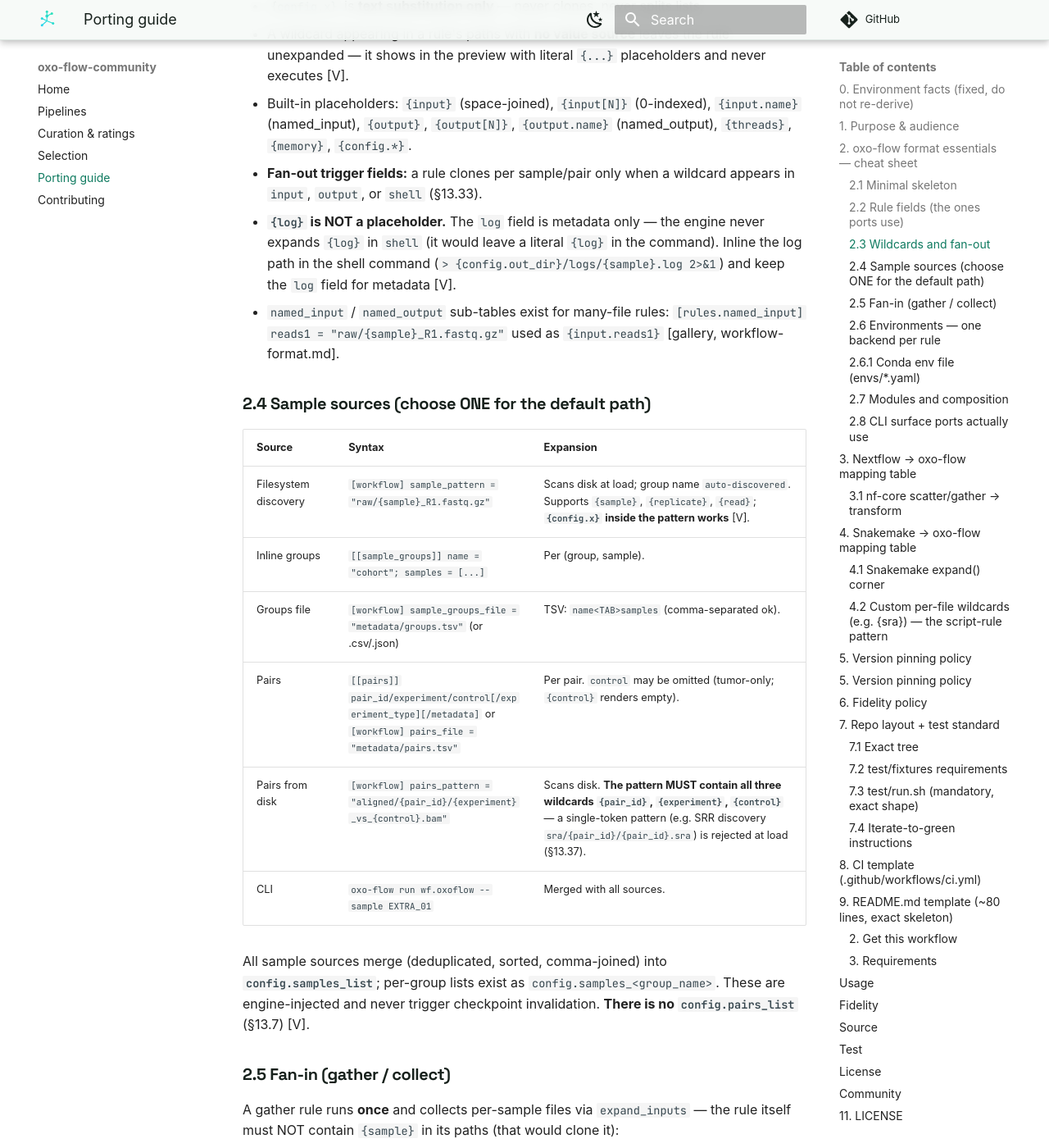
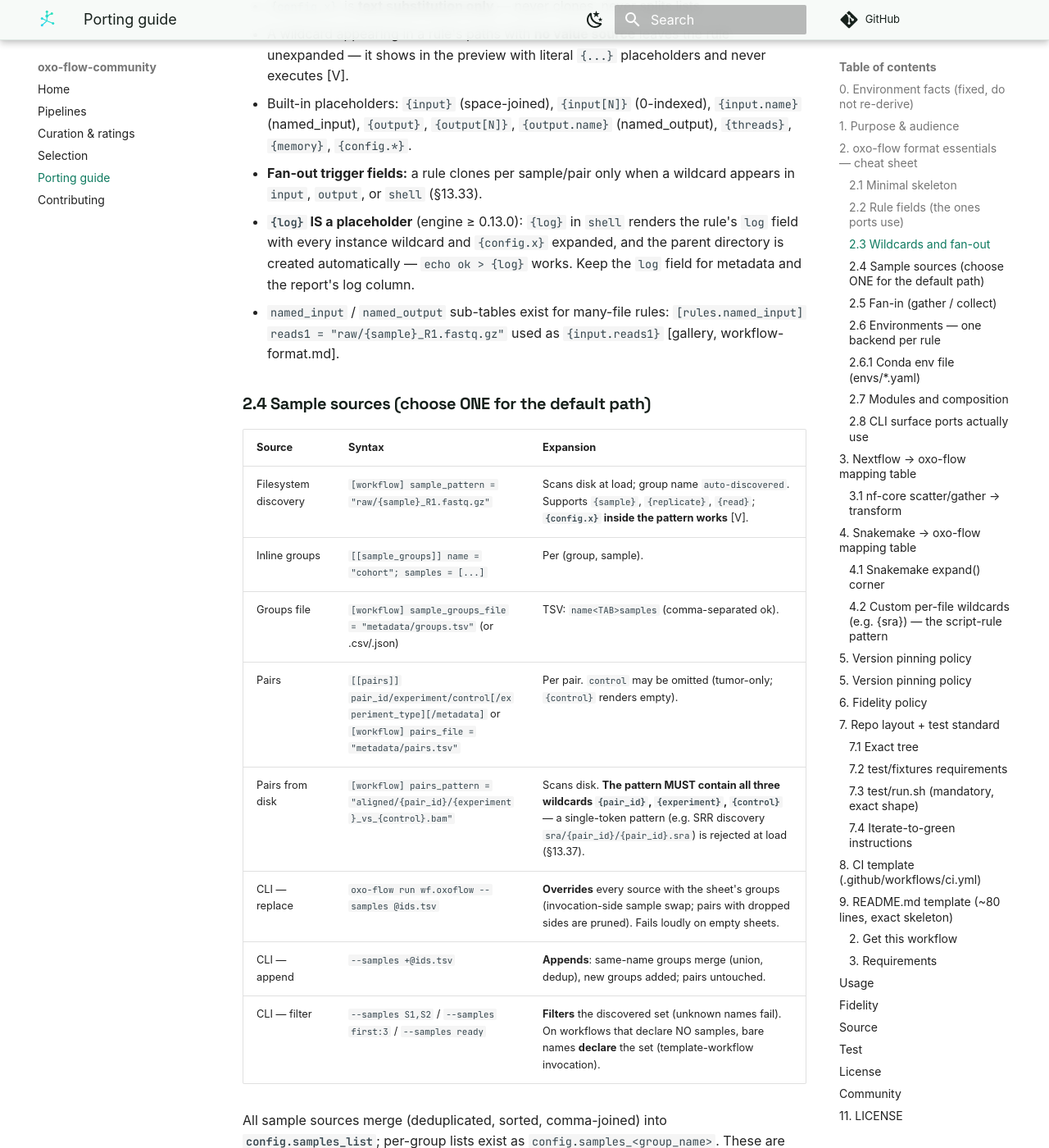
Before and after one commit to oxo-flow-community/oxo-flow-community.github.io, an MkDocs documentation site: the page built from docs/about/porting.md, in a window 1280 px wide and 1400 px high, scrolled down 5736 px. Shown: the whole window at 82% size. Built offline with MkDocs 1.6.1 and Material for MkDocs 9.7.7, drawn with Linux system fonts in a browser that asks for light colours; comment, search, counter and statistics services are not loaded; some of the changed text lies outside the part shown.

Commit message:
docs(porting): sync sample selection, {log} placeholder, expand_inputs edges
- the --sample CLI row predates its deletion (--samples @/+@/names is
  the unified selection entry point)
- {log} has been a real shell placeholder since 0.13.0 (per-instance
  wildcards + auto parent dirs)
- expand_inputs patterns form template-level DAG edges (0.13.2+), so
  gather rules show their true fan-in in catalog graphs

````diff
--- a/docs/about/porting.md
+++ b/docs/about/porting.md
@@ -194,11 +194,10 @@ declares **`threads=1`** in dry-run output (the "unset" sentinel, §13.1).
   (named_output), `{threads}`, `{memory}`, `{config.*}`.
 - **Fan-out trigger fields:** a rule clones per sample/pair only when a
   wildcard appears in `input`, `output`, or `shell` (§13.33).
-- **`{log}` is NOT a placeholder.** The `log` field is metadata only — the
-  engine never expands `{log}` in `shell` (it would leave a literal `{log}`
-  in the command). Inline the log path in the shell command
-  (`> {config.out_dir}/logs/{sample}.log 2>&1`) and keep the `log` field for
-  metadata [V].
+- **`{log}` IS a placeholder** (engine ≥ 0.13.0): `{log}` in `shell` renders the
+  rule's `log` field with every instance wildcard and `{config.x}` expanded,
+  and the parent directory is created automatically — `echo ok > {log}` works.
+  Keep the `log` field for metadata and the report's log column.
 - `named_input` / `named_output` sub-tables exist for many-file rules:
   `[rules.named_input] reads1 = "raw/{sample}_R1.fastq.gz"` used as
   `{input.reads1}` [gallery, workflow-format.md].
@@ -212,7 +211,9 @@ declares **`threads=1`** in dry-run output (the "unset" sentinel, §13.1).
 | Groups file | `[workflow] sample_groups_file = "metadata/groups.tsv"` (or .csv/.json) | TSV: `name<TAB>samples` (comma-separated ok). |
 | Pairs | `[[pairs]] pair_id/experiment/control[/experiment_type][/metadata]` or `[workflow] pairs_file = "metadata/pairs.tsv"` | Per pair. `control` may be omitted (tumor-only; `{control}` renders empty). |
 | Pairs from disk | `[workflow] pairs_pattern = "aligned/{pair_id}/{experiment}_vs_{control}.bam"` | Scans disk. **The pattern MUST contain all three wildcards `{pair_id}`, `{experiment}`, `{control}`** — a single-token pattern (e.g. SRR discovery `sra/{pair_id}/{pair_id}.sra`) is rejected at load (§13.37). |
-| CLI | `oxo-flow run wf.oxoflow --sample EXTRA_01` | Merged with all sources. |
+| CLI — replace | `oxo-flow run wf.oxoflow --samples @ids.tsv` | **Overrides** every source with the sheet's groups (invocation-side sample swap; pairs with dropped sides are pruned). Fails loudly on empty sheets. |
+| CLI — append | `--samples +@ids.tsv` | **Appends**: same-name groups merge (union, dedup), new groups added; pairs untouched. |
+| CLI — filter | `--samples S1,S2` / `--samples first:3` / `--samples ready` | **Filters** the discovered set (unknown names fail). On workflows that declare NO samples, bare names **declare** the set (template-workflow invocation). |
 
 All sample sources merge (deduplicated, sorted, comma-joined) into
 **`config.samples_list`**; per-group lists exist as
@@ -223,7 +224,12 @@ checkpoint invalidation. **There is no `config.pairs_list`** (§13.7) [V].
 
 A gather rule runs **once** and collects per-sample files via
 `expand_inputs` — the rule itself must NOT contain `{sample}` in its paths
-(that would clone it):
+(that would clone it). `expand_inputs` patterns form DAG edges at BOTH
+levels: the expanded concrete paths order the runtime DAG, and the raw
+patterns order the template-level graph (`graph -f dot`, the catalog's
+source) since they share the producers' wildcard literals — declare every
+collected artifact as a pattern so the graph shows the true fan-in
+(engine ≥ 0.13.2):
 
 ```toml
 [[rules]]
````
